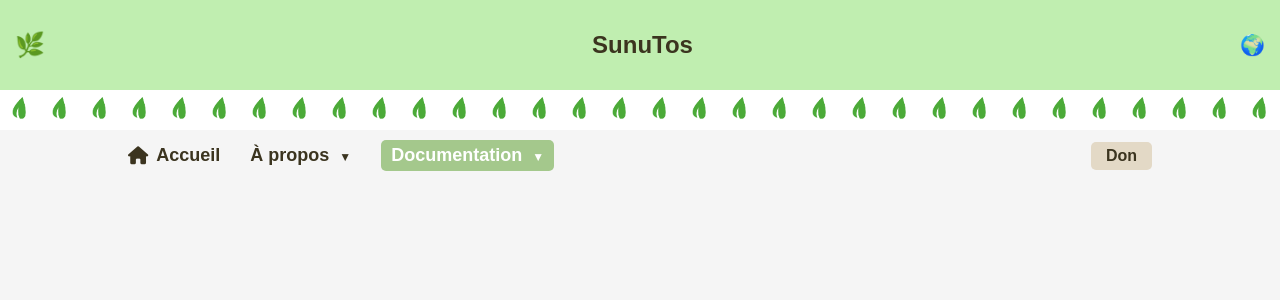
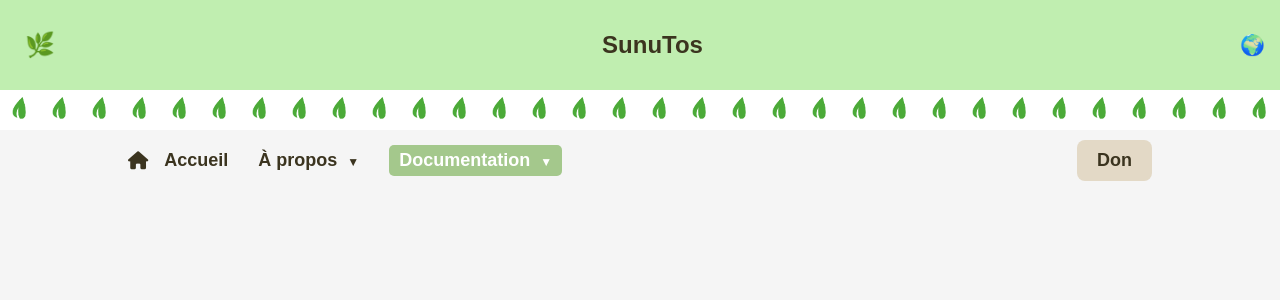
Before and after one commit to Ekang1203/projet_A4, a PHP site: page /HTML/articles.html in a window 1280 px wide. Shown: the top 300 px of the page. Run offline with PHP 8.4, Linux system fonts and the light colour scheme; some libraries are stand-ins or nearby versions.

Commit message:
Update style.css

```diff
--- a/CSS/style.css
+++ b/CSS/style.css
@@ -17,6 +17,18 @@ header {
 
 header .logo {
   font-size: 24px;
+}
+.logo {
+  font-size: 24px;
+  color: white; /* Maison blanche */
+  text-decoration: none;
+  padding: 10px;
+  display: flex;
+  align-items: center;
+}
+
+.logo i {
+  font-size: 28px;
 }
 
 .site-title {
@@ -77,6 +89,11 @@ nav ul li a {
   color: #3b341f;
   font-weight: bold;
   position: relative;
+}
+nav ul li i {
+  margin-right: 8px; /* Espacement entre l'icône et le texte */
+  font-size: 18px; /* Taille des icônes */
+  color: #3b341f; /* Couleur des icônes */
 }
 
 
@@ -157,10 +174,24 @@ nav ul li a {
 .don {
   background-color: #E3D9C6; /* Marron clair */
   color: #3b341f;
-  padding: 5px 15px;
-  border-radius: 5px;
+  padding: 10px 20px;
+  border-radius: 8px;
   text-decoration: none;
   font-weight: bold;
+  font-size: 18px;
+  display: inline-flex;
+  align-items: center;
+  gap: 8px; /* Espacement entre l'icône et le texte */
+  transition: background-color 0.3s ease, color 0.3s ease;
+}
+.don i {
+  font-size: 20px; /* Taille de l'icône */
+}
+
+/* Effet de survol : tout devient vert */
+.don:hover {
+  background-color: #A4C88C !important; /* Vert foncé */
+  color: white !important;
 }
 
 main {
@@ -238,3 +269,28 @@ footer ul li {
   font-size: 14px;
   resize: none;
 }
+#map {
+  width: 100%;
+  height: 400px;
+  border-radius: 8px;
+  margin-top: 10px;
+}
+.admin-button {
+  background-color: #3b341f; /* Marron */
+  color: white;
+  padding: 10px 15px;
+  border-radius: 5px;
+  text-decoration: none;
+  font-weight: bold;
+  position: absolute;
+  right: 20px;
+  top: 20px;
+}
+
+.admin-button i {
+  margin-right: 5px;
+}
+
+.admin-button:hover {
+  background-color: #7aa95c; /* Vert */
+}
```
